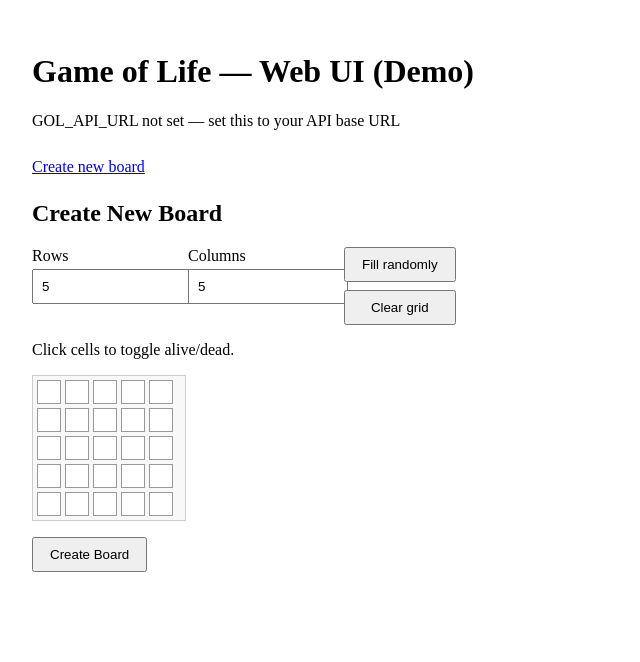
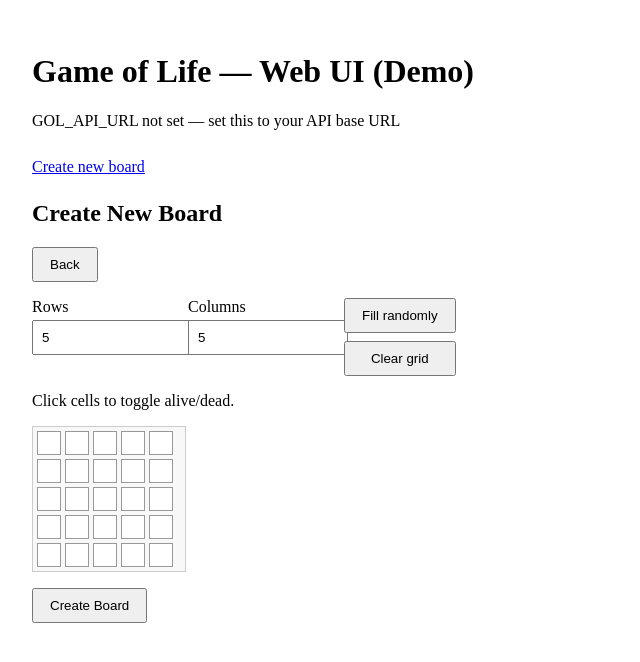
Before and after one commit to Nimgoble/GameOfLife-Web, a React (Vite) app: page /new in a window 1280 px wide. Shown: the top 662 px of the page, without its empty margins (0-640 px from the left). Built offline with nearby package versions, Linux system fonts and the light colour scheme; the HTML template or start-up script is replaced by a standard one.

Commit message:
Update NewBoard.tsx

```diff
--- a/src/pages/NewBoard.tsx
+++ b/src/pages/NewBoard.tsx
@@ -86,6 +86,13 @@ export default function NewBoard() {
   return (
     <div style={{ marginTop: 24 }}>
       <h2>Create New Board</h2>
+      <button
+        type="button"
+        onClick={() => navigate('/')}
+        style={{ marginBottom: 16, padding: '8px 16px' }}
+      >
+        Back
+      </button>
       <form onSubmit={handleSubmit} style={{ maxWidth: 600 }}>
         <div style={{ display: 'flex', gap: 16, flexWrap: 'wrap', marginBottom: 16 }}>
           <div style={{ minWidth: 140 }}>
```
